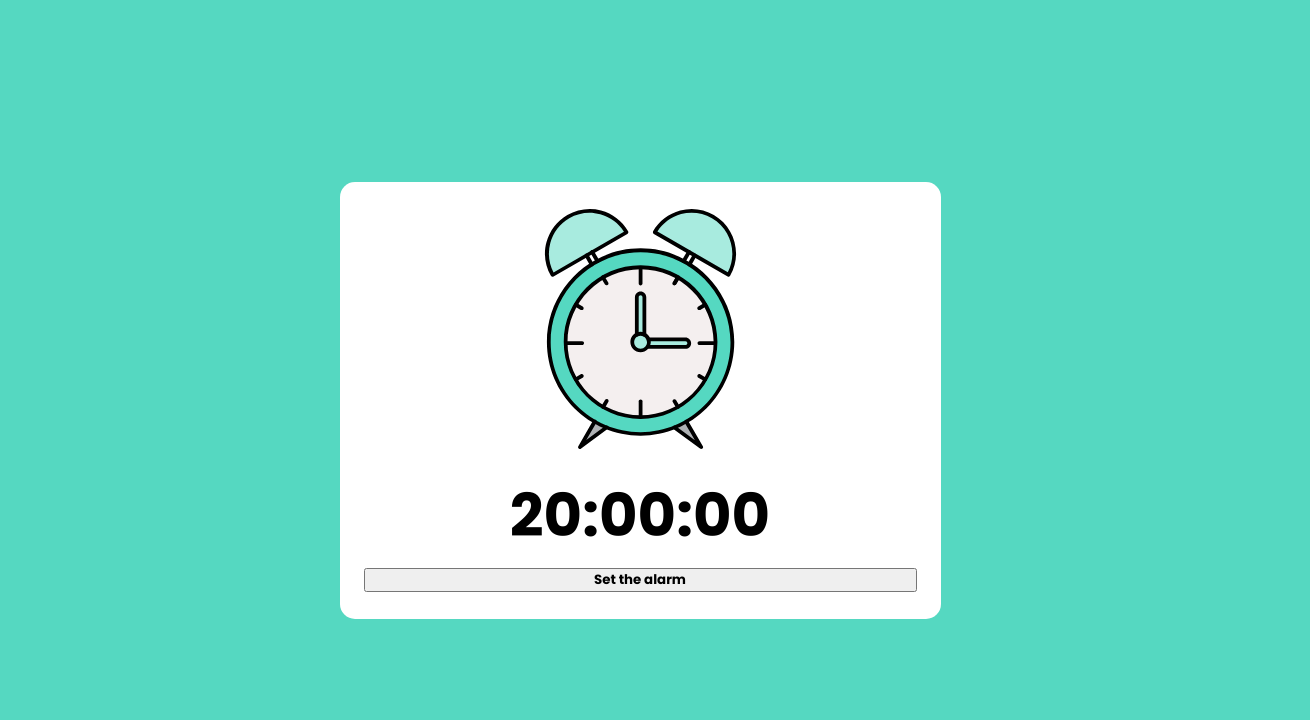
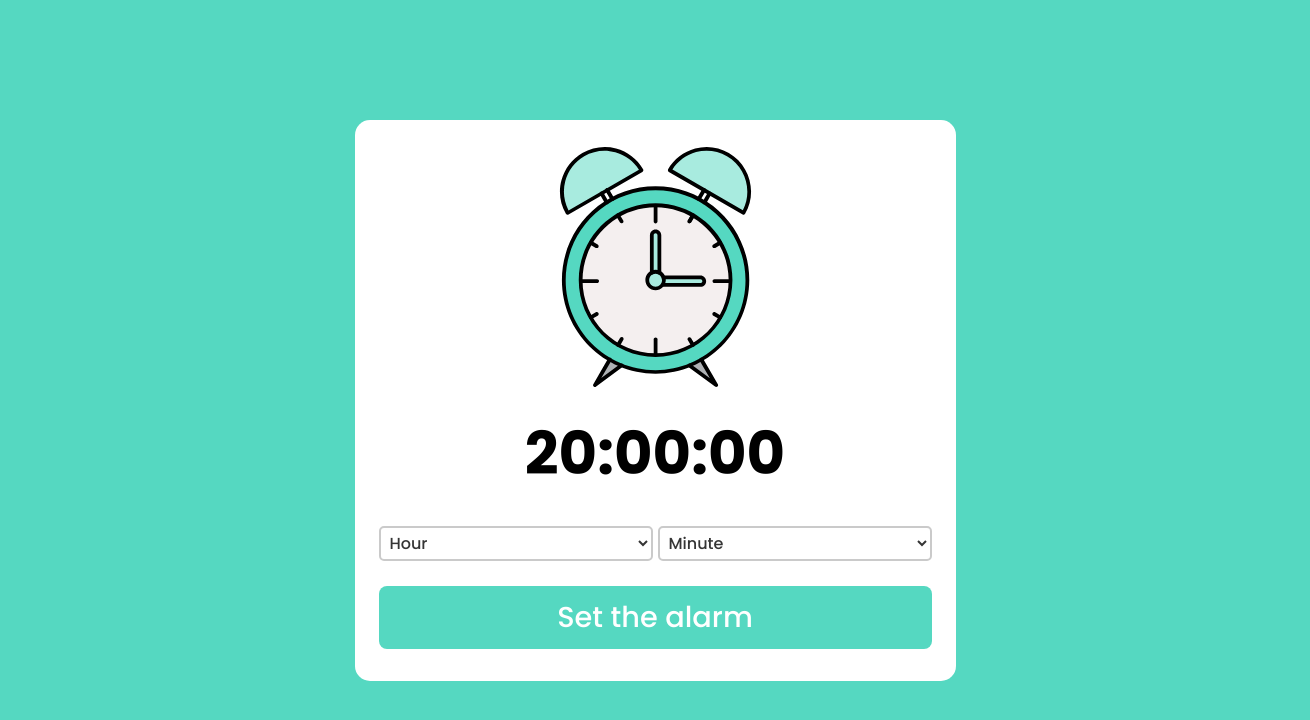
Before and after one commit to Amin-Ansari/Alarm-clock, a plain HTML site: page index.htm in a window 1280 px wide. Shown: the whole page, 1310 px wide, since content can reach past the window. Drawn offline with Linux system fonts and the light colour scheme.

Commit message:
all the elements added

```diff
--- a/index.htm
+++ b/index.htm
@@ -25,11 +25,14 @@
         <p class="current-time">20:00:00</p>
       </div>
       <div class="alarm-time-container">
-        <form
-          class="alarm-times"
-          action="javascript:void(0)"
-          method="post"
-        ></form>
+        <form class="alarm-times" action="javascript:void(0)" method="post">
+          <select name="alarm-time-selector" id="hour">
+            <option value="unselected">Hour</option>
+          </select>
+          <select name="alarm-time-selector" id="minute">
+            <option value="unselected">Minute</option>
+          </select>
+        </form>
       </div>
       <button type="button">Set the alarm</button>
     </div>
--- a/styles/style.css
+++ b/styles/style.css
@@ -1,4 +1,6 @@
 @import url("https://fonts.googleapis.com/css2?family=Poppins:wght@700&display=swap");
+@import url("https://fonts.googleapis.com/css2?family=Poppins:wght@500;700&display=swap");
+
 * {
   padding: 0px;
   margin: 0px;
@@ -14,6 +16,7 @@ body {
   height: 100vh;
   justify-content: center;
   align-items: center;
+  padding: 0px 15px;
 }
 .alarm-section {
   grid-column: 1/-1;
@@ -34,3 +37,31 @@ body {
   font-weight: bold;
   padding: 15px 0px 8px;
 }
+.alarm-times {
+  width: 100%;
+  padding: 10px 0px;
+  display: grid;
+  grid-template-columns: repeat(2, 1fr);
+  gap: 0px 5px;
+  padding: 20px 0px;
+}
+.alarm-times > select {
+  background: #fff;
+  outline: none;
+  border: 2px solid #cacaca;
+  border-radius: 5px;
+  font-size: 1em;
+  color: #353535;
+  font-weight: 500;
+  padding: 3px 5px;
+}
+button {
+  border: none;
+  outline: none;
+  background: #55d8c1;
+  color: #fff;
+  font-size: 1.8em;
+  border-radius: 8px;
+  padding: 10px 0px;
+  margin: 5px 0px;
+}
```
